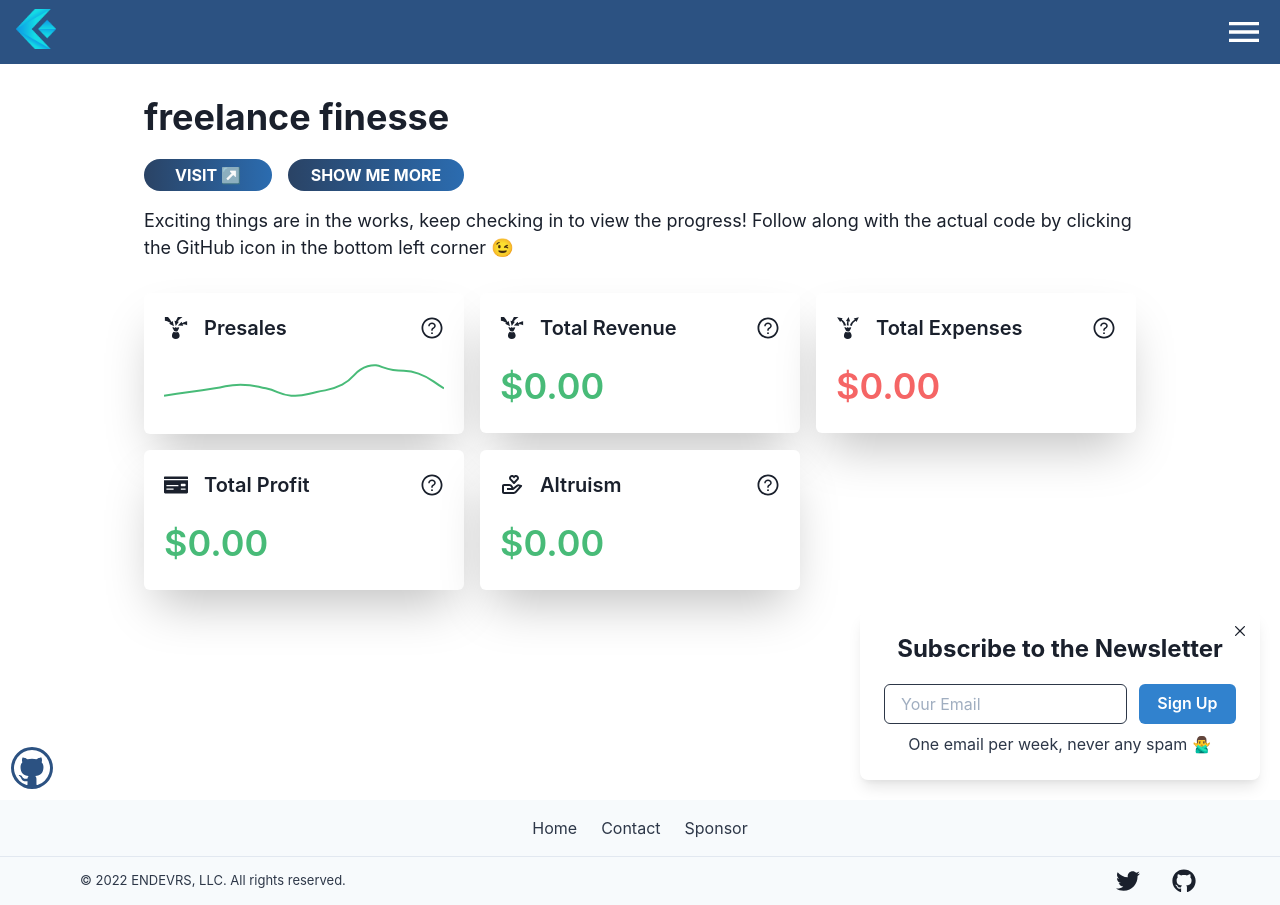
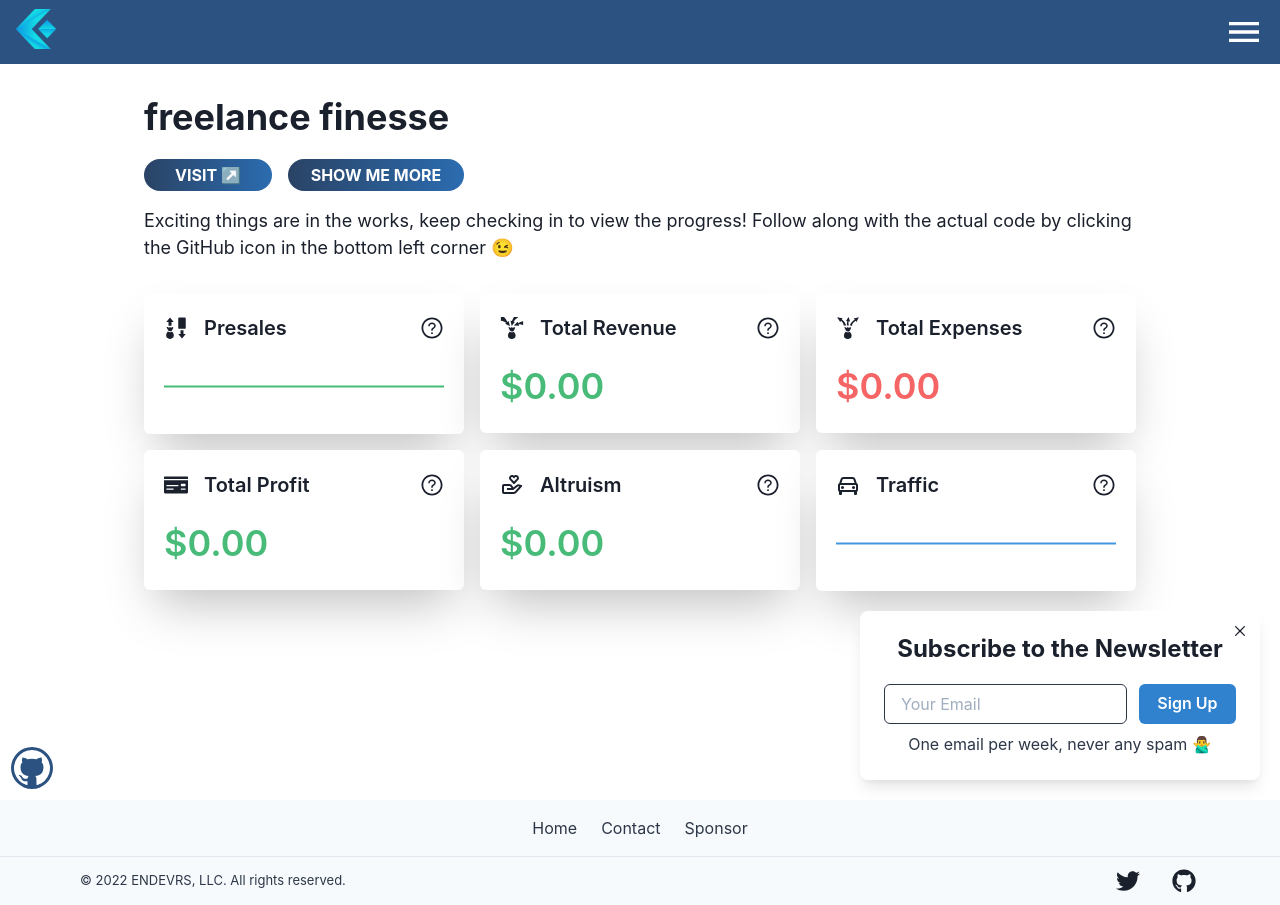
Before and after one commit to Seth-McKilla/mckilla-dot-dev-old, a Next.js app: page /projects/freelance-finesse in a window 1280 px wide. Built offline with nearby package versions, Linux system fonts and the light colour scheme.

Commit message:
Add site traffic graph card

```diff
--- a/components/CardLineGraph.tsx
+++ b/components/CardLineGraph.tsx
@@ -7,7 +7,6 @@ interface Props {
   icon: ReactNode;
   title: string;
   description: string;
-  label: string;
   data: number[];
   isCurrency?: boolean;
 }
@@ -17,6 +16,7 @@ export default function CardFinancialTotal({
   title,
   description,
   data,
+  isCurrency,
 }: Props) {
   return (
     <Card>
@@ -30,7 +30,7 @@ export default function CardFinancialTotal({
           <TooltipQuestionMark label={description} />
         </Stack>
         <Box h={55}>
-          <DataVizLineGraph data={data} isCurrency />
+          <DataVizLineGraph data={data} isCurrency={isCurrency} />
         </Box>
       </Stack>
     </Card>
--- a/pages/projects/[name].tsx
+++ b/pages/projects/[name].tsx
@@ -11,8 +11,8 @@ import {
   GridItem,
 } from "@chakra-ui/react";
 import { FaMoneyCheck } from "react-icons/fa";
-import { GiExpense, GiProfit } from "react-icons/gi";
-import { BiDonateHeart } from "react-icons/bi";
+import { GiExpense, GiProfit, GiBuyCard } from "react-icons/gi";
+import { BiDonateHeart, BiCar } from "react-icons/bi";
 import { BasicLayout } from "layouts";
 import {
   CardFinancialTotal,
@@ -79,14 +79,13 @@ const Projects: NextPage = () => {
           >
             <GridItem colSpan={{ base: 6, md: 3, lg: 2 }}>
               <CardLineGraph
-                icon={<GiProfit size={24} />}
+                icon={<GiBuyCard size={24} />}
                 title="Presales"
-                description="Total presales for this project."
-                label="Presales"
-                data={[0, 1, 2, 3, 2, 0, 1, 3, 8, 7, 6, 2]} // Stripe API
+                description="Total presales for trailing twelve months."
+                data={new Array(12).fill(0)} // Stripe API
                 isCurrency
               />
-            </GridItem>{" "}
+            </GridItem>
             <GridItem colSpan={{ base: 6, md: 3, lg: 2 }}>
               <CardFinancialTotal
                 icon={<GiProfit size={24} />}
@@ -99,7 +98,7 @@ const Projects: NextPage = () => {
               <CardFinancialTotal
                 icon={<GiExpense size={24} />}
                 title="Total Expenses"
-                description="Total expenses for this project. Actual line items coming soon!"
+                description="Total expenses from all sources. Actual line items coming soon!"
                 amount={-0.001} // Plaid API
               />
             </GridItem>
@@ -107,7 +106,7 @@ const Projects: NextPage = () => {
               <CardFinancialTotal
                 icon={<FaMoneyCheck size={24} />}
                 title="Total Profit"
-                description="Total profit for this project (i.e. revenue - expenses)."
+                description="Total profit (i.e. revenue - expenses)."
                 amount={0} // Stripe and Plaid APIs
               />
             </GridItem>
@@ -117,6 +116,14 @@ const Projects: NextPage = () => {
                 title="Altruism"
                 description="Total revenue donated to effective charities."
                 amount={0} // Manual entry or pulled from Stripe / Plaid API somehow
+              />
+            </GridItem>
+            <GridItem colSpan={{ base: 6, md: 3, lg: 2 }}>
+              <CardLineGraph
+                icon={<BiCar size={24} />}
+                title="Traffic"
+                description="Total site traffic for trailing twelve months."
+                data={new Array(12).fill(0)} // Plausible API
               />
             </GridItem>
           </Grid>
```
